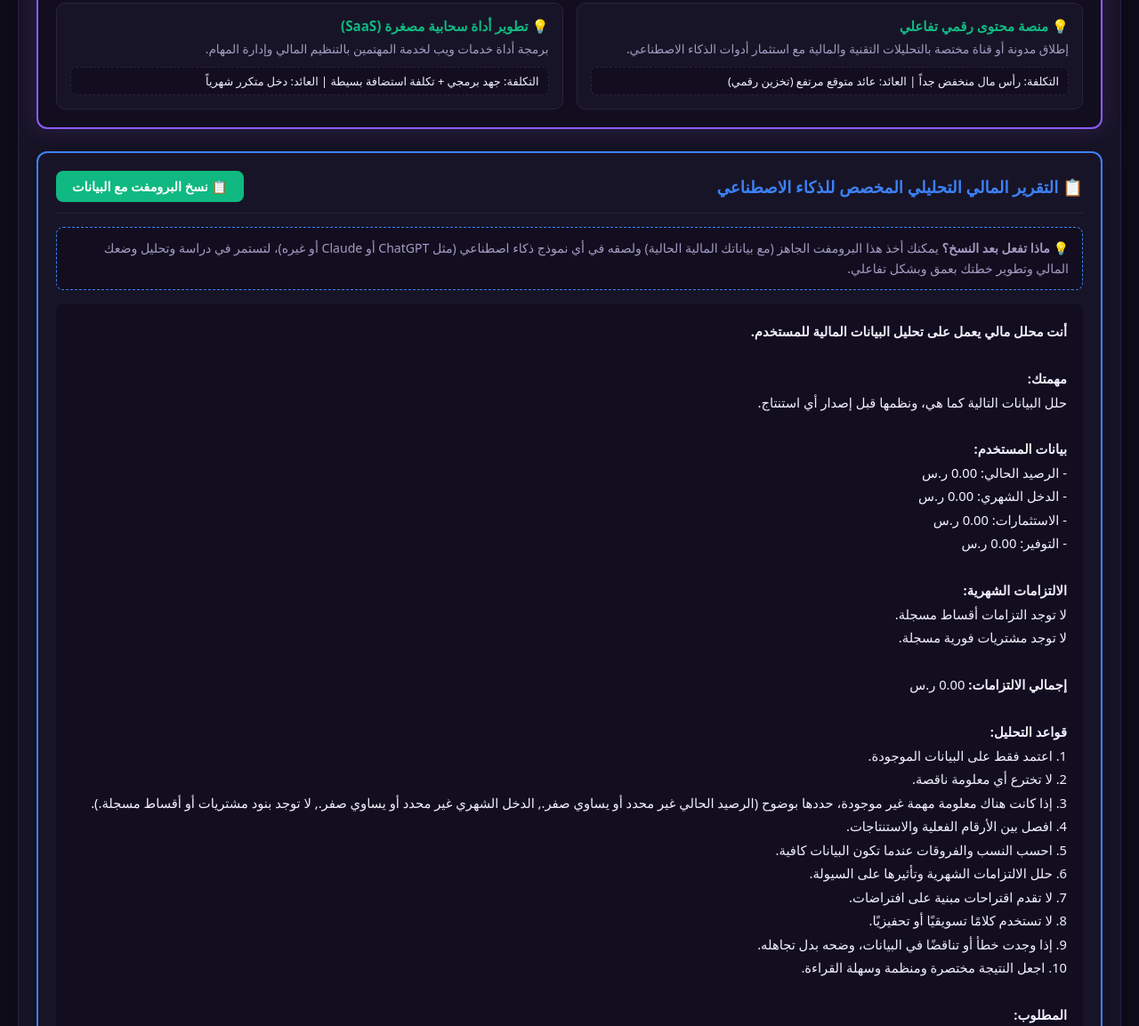
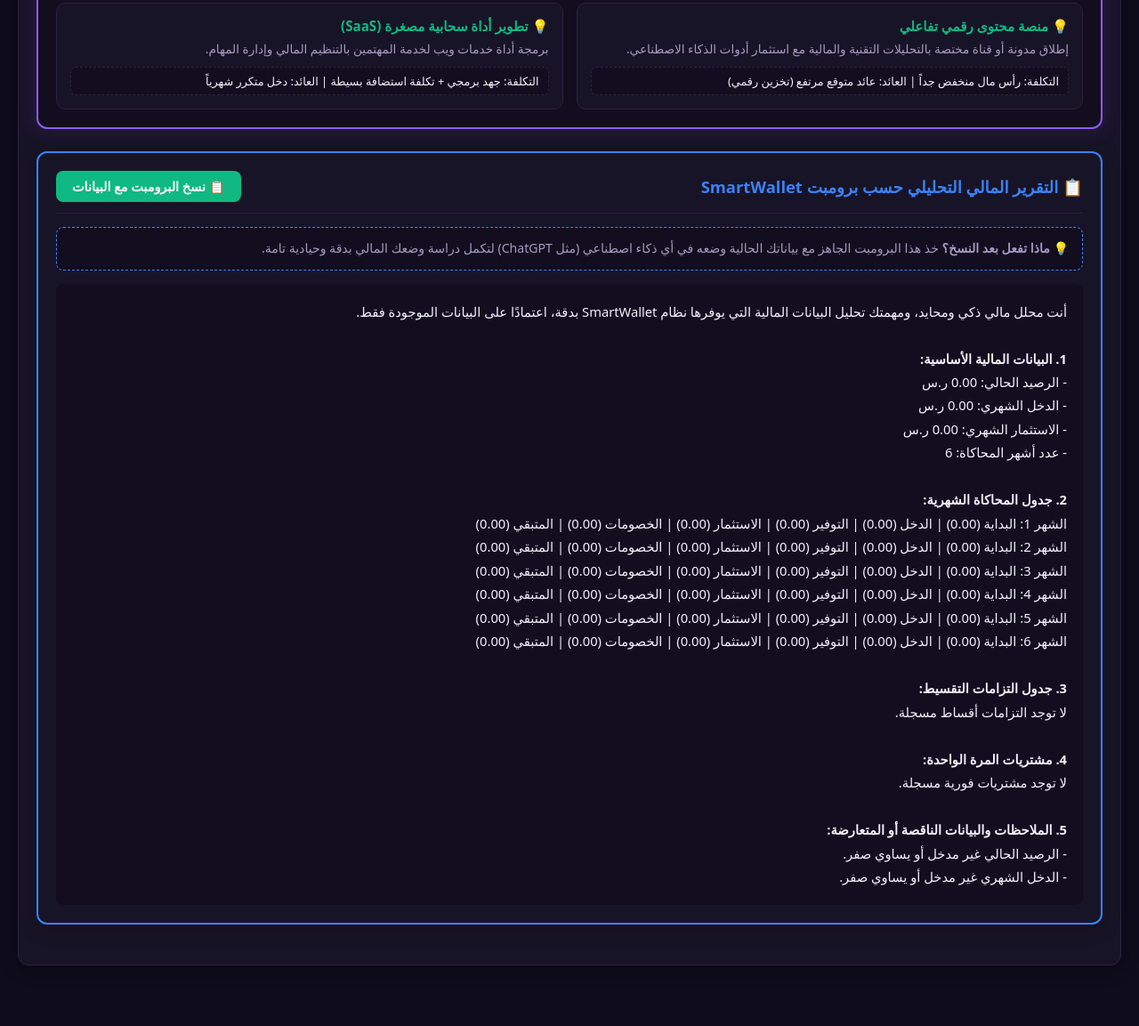
Before and after one commit to vkaiq/SmartWallet---, a plain HTML site: page index.html in a window 1280 px wide. Shown: the part 2864-4017 px from the top of the page at 89% size. After the commit the page ends 3994 px from the top, so only its background shows below. Drawn offline with Linux system fonts and the light colour scheme.

Commit message:
Update index.html

```diff
--- a/index.html
+++ b/index.html
@@ -780,16 +780,16 @@
             <div id="aiMicroProjects" class="project-card-grid"></div>
         </div>
 
-        <!-- التقرير المالي مع زر النسخ والتوضيح -->
+        <!-- التقرير المالي المحدث بالبرومبت الجديد -->
         <div class="card full-width" style="border: 2px solid var(--info); margin-top: 25px;">
             <div style="display: flex; justify-content: space-between; align-items: center; border-bottom: 1px solid var(--card-border); padding-bottom: 12px; margin-bottom: 15px; flex-wrap: wrap; gap: 10px;">
-                <h2 style="color: var(--info); margin-bottom: 0; border: none; padding: 0;">📋 التقرير المالي التحليلي المخصص للذكاء الاصطناعي</h2>
-                <button class="btn-small btn-success" onclick="copyAnalysisPrompt()" style="width: auto; padding: 8px 18px;">📋 نسخ البرومفت مع البيانات</button>
+                <h2 style="color: var(--info); margin-bottom: 0; border: none; padding: 0;">📋 التقرير المالي التحليلي حسب برومبت SmartWallet</h2>
+                <button class="btn-small btn-success" onclick="copyAnalysisPrompt()" style="width: auto; padding: 8px 18px;">📋 نسخ البرومبت مع البيانات</button>
             </div>
 
             <div style="background: #120e1f; padding: 12px 15px; border-radius: 8px; border: 1px dashed var(--info); margin-bottom: 15px; font-size: 0.88rem; color: var(--text-muted); line-height: 1.6;">
                 💡 <strong>ماذا تفعل بعد النسخ؟</strong>
-                يمكنك أخذ هذا البرومفت الجاهز (مع بياناتك المالية الحالية) ولصقه في أي نموذج ذكاء اصطناعي (مثل ChatGPT أو Claude أو غيره)، لتستمر في دراسة وتحليل وضعك المالي وتطوير خطتك بعمق وبشكل تفاعلي.
+                خذ هذا البرومبت الجاهز مع بياناتك الحالية وضعه في أي ذكاء اصطناعي (مثل ChatGPT) لتكمل دراسة وضعك المالي بدقة وحيادية تامة.
             </div>
 
             <div id="customAiPromptAnalysis" style="background: #120e1f; padding: 18px; border-radius: 8px; font-size: 0.92rem; line-height: 1.8; color: var(--text-main);">
@@ -1032,6 +1032,7 @@
         let totalAccumulatedSavings = 0;
         let totalAccumulatedInvestment = 0;
         let monthlyExpensesList = [];
+        let simulationRowsData = [];
 
         for (let m = 1; m <= simulationMonths; m++) {
             let startBalance = runningBalance;
@@ -1065,6 +1066,18 @@
             totalAccumulatedSavings += savings;
             totalAccumulatedInvestment += investment;
 
+            simulationRowsData.push({
+                month: m,
+                start: startBalance,
+                income: income,
+                savings: savings,
+                investment: investment,
+                deductions: totalDeductions,
+                remaining: remaining,
+                accSavings: totalAccumulatedSavings,
+                accInvestment: totalAccumulatedInvestment
+            });
+
             let row = document.createElement('tr');
             row.innerHTML = `
                 <td>الشهر ${m}</td>
@@ -1082,7 +1095,7 @@
 
         renderAnalysisAndCharts(monthlyExpensesList);
         runDynamicAiEngine(monthlyExpensesList, totalAccumulatedSavings, totalAccumulatedInvestment);
-        runCustomPromptAiAnalysis(currentBalance, monthlyIncome, monthlyInvestment, totalAccumulatedSavings);
+        runCustomPromptAiAnalysis(currentBalance, monthlyIncome, monthlyInvestment, simulationMonths, simulationRowsData);
     }
 
     function renderOneTimeTable() {
@@ -1247,60 +1260,49 @@
         });
     }
 
-    function runCustomPromptAiAnalysis(balance, income, investment, savings) {
+    function runCustomPromptAiAnalysis(balance, income, investment, months, rows) {
         const container = document.getElementById('customAiPromptAnalysis');
 
-        let totalInstallmentsOriginal = installmentItems.reduce((s, i) => s + i.total, 0);
-        let totalInstallmentsAdjusted = installmentItems.reduce((s, i) => s + i.adjustedTotal, 0);
-        let totalOneTime = oneTimeItems.reduce((s, i) => s + i.total, 0);
+        let missingInfo = [];
+        if (balance === 0) missingInfo.push("الرصيد الحالي غير مدخل أو يساوي صفر.");
+        if (income === 0) missingInfo.push("الدخل الشهري غير مدخل أو يساوي صفر.");
 
-        let missingInfo = [];
-        if (balance === 0) missingInfo.push("الرصيد الحالي غير محدد أو يساوي صفر.");
-        if (income === 0) missingInfo.push("الدخل الشهري غير محدد أو يساوي صفر.");
-        if (installmentItems.length === 0 && oneTimeItems.length === 0) missingInfo.push("لا توجد بنود مشتريات أو أقساط مسجلة.");
-
-        let installmentsHtml = installmentItems.length > 0 ? installmentItems.map(i => `
-            - السلعة: ${i.name}<br>
-            - طريقة الدفع: تقسيط (${i.count} دفعات)<br>
-            - القسط الشهري التقريبي: ${(i.adjustedTotal / ((i.endMonth - i.startMonth) + 1 || 1)).toFixed(2)} ر.س<br>
-            - المبلغ المتبقي (الفعلي): ${i.adjustedTotal.toFixed(2)} ر.س<br>
-            - عدد الدفعات: ${i.count} أشهر (من شهر ${i.startMonth} إلى ${i.endMonth})
+        let installmentsDetails = installmentItems.length > 0 ? installmentItems.map(i => `
+            - اسم الالتزام: ${i.name}<br>
+            - المبلغ الإجمالي: ${i.total.toFixed(2)} ر.س<br>
+            - المبلغ الفعلي بعد السداد المسبق: ${i.adjustedTotal.toFixed(2)} ر.س<br>
+            - عدد الدفعات: ${i.count}<br>
+            - القسط الشهري الفعلي: ${(i.adjustedTotal / ((i.endMonth - i.startMonth) + 1 || 1)).toFixed(2)} ر.س<br>
+            - نطاق الأشهر (من ${i.startMonth} إلى ${i.endMonth})
         `).join('<br><br>') : "لا توجد التزامات أقساط مسجلة.";
 
-        let oneTimeHtml = oneTimeItems.length > 0 ? oneTimeItems.map(i => `
-            - البند: ${i.name} | المبلغ: ${i.total.toFixed(2)} ر.س | شهر الخصم: ${i.targetMonth}
+        let oneTimeDetails = oneTimeItems.length > 0 ? oneTimeItems.map(i => `
+            - البند: ${i.name} | المبلغ: ${i.total.toFixed(2)} ر.س | يخصم في الشهر: ${i.targetMonth}
         `).join('<br>') : "لا توجد مشتريات فورية مسجلة.";
 
+        let simulationText = rows.map(r => `
+            الشهر ${r.month}: البداية (${r.start.toFixed(2)}) | الدخل (${r.income.toFixed(2)}) | التوفير (${r.savings.toFixed(2)}) | الاستثمار (${r.investment.toFixed(2)}) | الخصومات (${r.deductions.toFixed(2)}) | المتبقي (${r.remaining.toFixed(2)})
+        `).join('<br>');
+
         container.innerHTML = `
-            <strong>أنت محلل مالي يعمل على تحليل البيانات المالية للمستخدم.</strong><br><br>
-            <strong>مهمتك:</strong><br>
-            حلل البيانات التالية كما هي، ونظمها قبل إصدار أي استنتاج.<br><br>
-            <strong>بيانات المستخدم:</strong><br>
+            أنت محلل مالي ذكي ومحايد، ومهمتك تحليل البيانات المالية التي يوفرها نظام SmartWallet بدقة، اعتمادًا على البيانات الموجودة فقط.<br><br>
+            <strong>1. البيانات المالية الأساسية:</strong><br>
             - الرصيد الحالي: ${balance.toFixed(2)} ر.س<br>
             - الدخل الشهري: ${income.toFixed(2)} ر.س<br>
-            - الاستثمارات: ${investment.toFixed(2)} ر.س<br>
-            - التوفير: ${savings.toFixed(2)} ر.س<br><br>
-            <strong>الالتزامات الشهرية:</strong><br>
-            ${installmentsHtml}<br>
-            ${oneTimeHtml}<br><br>
-            <strong>إجمالي الالتزامات:</strong> ${totalInstallmentsAdjusted.toFixed(2)} ر.س<br><br>
-            <strong>قواعد التحليل:</strong><br>
-            1. اعتمد فقط على البيانات الموجودة.<br>
-            2. لا تخترع أي معلومة ناقصة.<br>
-            3. إذا كانت هناك معلومة مهمة غير موجودة، حددها بوضوح (${missingInfo.join(', ') || 'لا توجد'}).<br>
-            4. افصل بين الأرقام الفعلية والاستنتاجات.<br>
-            5. احسب النسب والفروقات عندما تكون البيانات كافية.<br>
-            6. حلل الالتزامات الشهرية وتأثيرها على السيولة.<br>
-            7. لا تقدم اقتراحات مبنية على افتراضات.<br>
-            8. لا تستخدم كلامًا تسويقيًا أو تحفيزيًا.<br>
-            9. إذا وجدت خطأ أو تناقضًا في البيانات، وضحه بدل تجاهله.<br>
-            10. اجعل النتيجة مختصرة ومنظمة وسهلة القراءة.<br><br>
-            <strong>المطلوب:</strong><br>
-            - ملخص الوضع المالي.<br>
-            - إجمالي الالتزامات الشهرية.<br>
-            - تأثير الأقساط والمشتريات على الدخل.<br>
-            - نقاط القوة والمشاكل أو المخاطر.<br>
-            - المعلومات الناقصة والاستنتاجات المباشرة.
+            - الاستثمار الشهري: ${investment.toFixed(2)} ر.س<br>
+            - عدد أشهر المحاكاة: ${months}<br><br>
+
+            <strong>2. جدول المحاكاة الشهرية:</strong><br>
+            ${simulationText}<br><br>
+
+            <strong>3. جدول التزامات التقسيط:</strong><br>
+            ${installmentsDetails}<br><br>
+
+            <strong>4. مشتريات المرة الواحدة:</strong><br>
+            ${oneTimeDetails}<br><br>
+
+            <strong>5. الملاحظات والبيانات الناقصة أو المتعارضة:</strong><br>
+            - ${missingInfo.length > 0 ? missingInfo.join("<br>- ") : "لا توجد بيانات ناقصة أو متعارضة جوهرية."}
         `;
     }
 
@@ -1345,11 +1347,9 @@
         const currentBalance = document.getElementById('currentBalance').value || 0;
         const monthlyIncome = document.getElementById('monthlyIncome').value || 0;
 
-        const promptText = `أنت محلل مالي يعمل على تحليل البيانات المالية للمستخدم.
-مهمتك: حلل البيانات التالية كما هي، ونظمها قبل إصدار أي استنتاج.
-- الرصيد الحالي: ${currentBalance}
-- الدخل الشهري: ${monthlyIncome}
-اعتمد فقط على البيانات الموجودة ولا تخترع أي معلومة ناقصة.`;
+        const promptText = `أنت محلل مالي ذكي ومحايد. قم بتحليل البيانات التالية بدقة ودون أي افتراضات أو كلام تحفيزي:
+        - الرصيد الحالي: ${currentBalance}
+        - الدخل الشهري: ${monthlyIncome}`;
 
         try {
             const response = await fetch('https://api.groq.com/openai/v1/chat/completions', {
```
